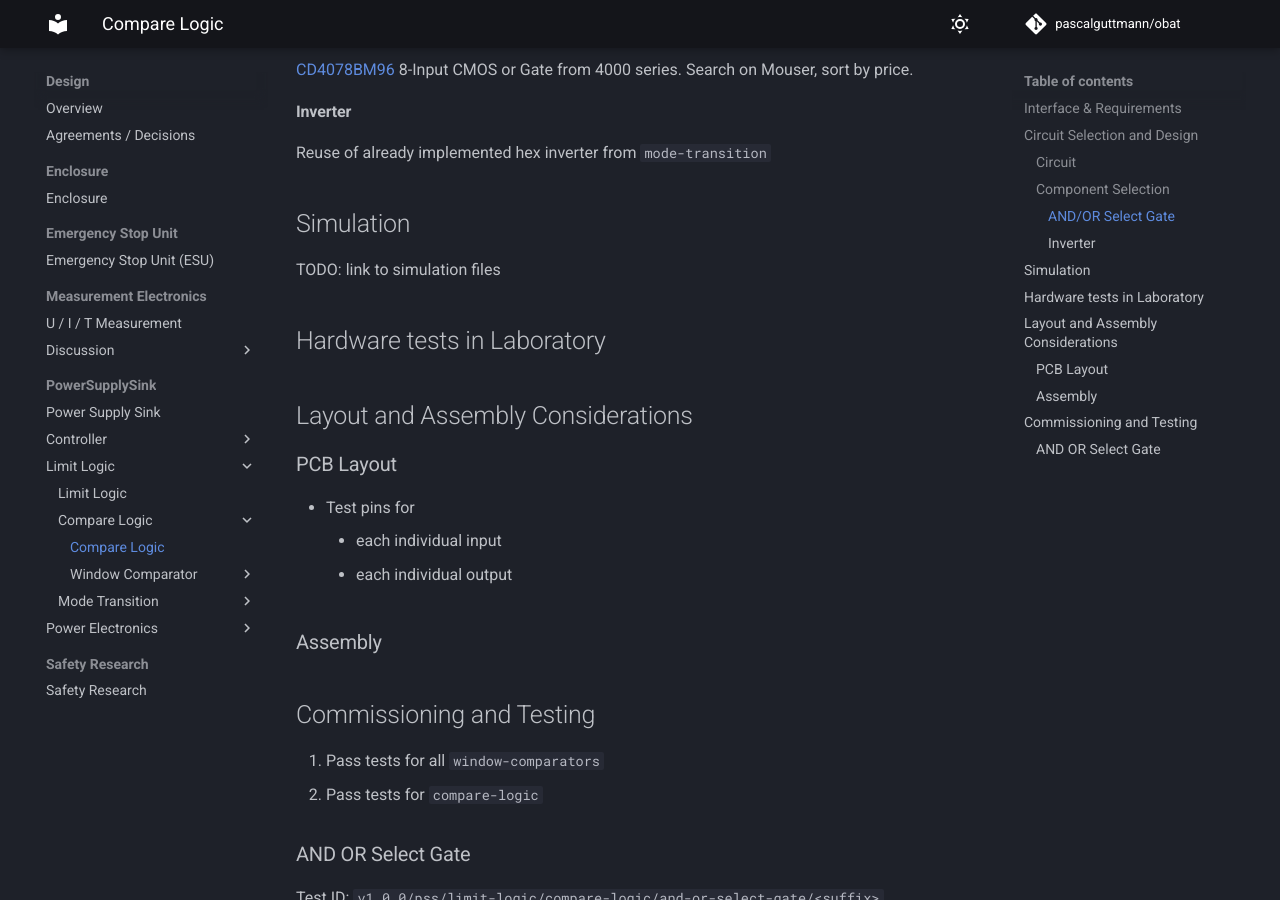
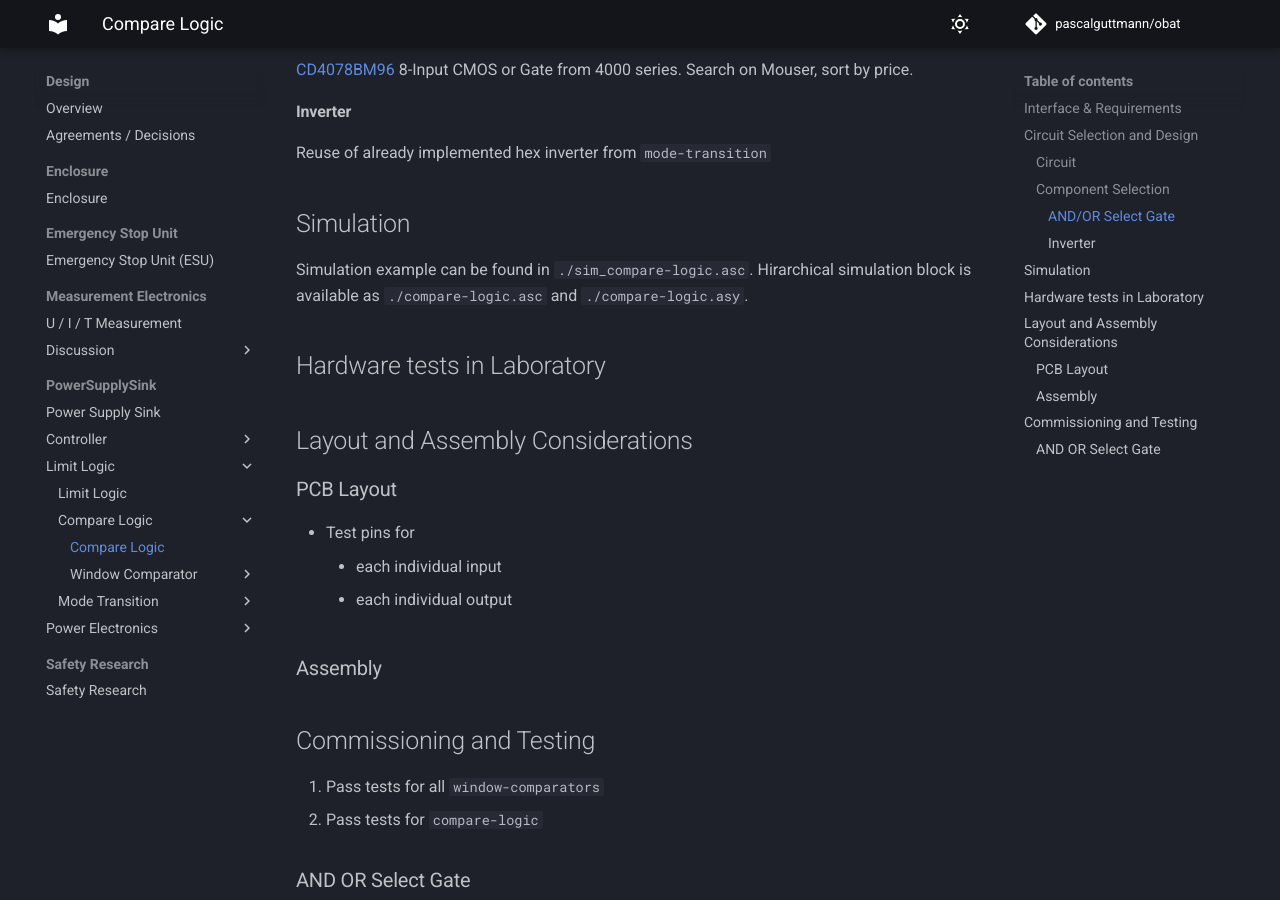
Before and after one commit to pascalguttmann/obat, an MkDocs documentation site: the page built from docs/design/pss/limit-logic/compare-logic/compare-logic.md, in a window 1280 px wide and 900 px high, scrolled down 1857 px. Built offline with MkDocs 1.6.1 and Material for MkDocs 9.7.7, drawn with Linux system fonts in a browser that asks for light colours; comment, search, counter and statistics services are not loaded.

Commit message:
add compare-logic ltspice simulation

```diff
--- a/docs/design/pss/limit-logic/compare-logic/compare-logic.md
+++ b/docs/design/pss/limit-logic/compare-logic/compare-logic.md
@@ -73,7 +73,9 @@
 
 ## Simulation
 
-TODO: link to simulation files
+Simulation example can be found in `./sim_compare-logic.asc`.
+Hirarchical simulation block is available as `./compare-logic.asc` and
+`./compare-logic.asy`.
 
 ## Hardware tests in Laboratory
 
```
Also changed, not shown: 4 other files.
